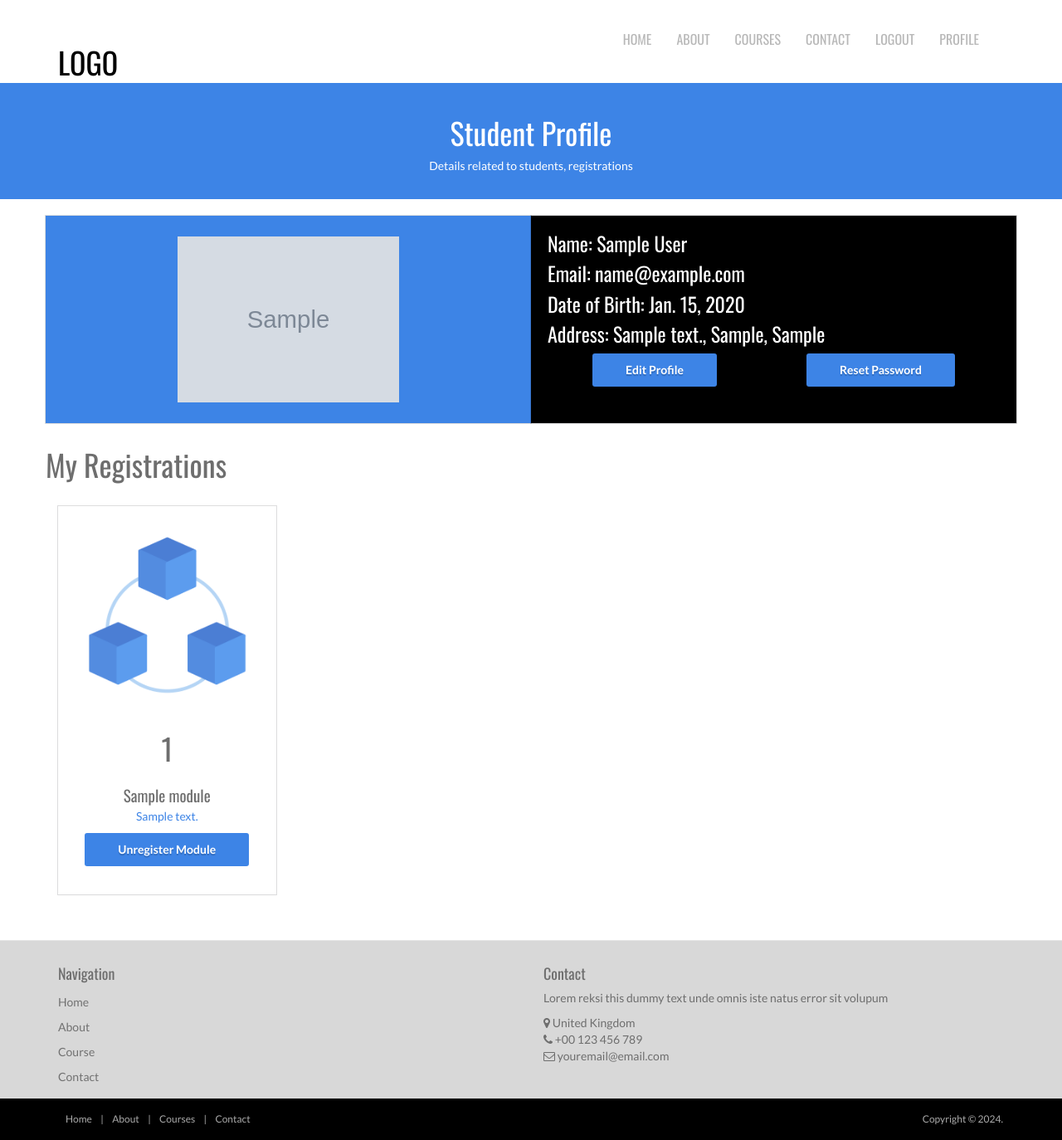
After one commit to farhankhan83/Django, a Django app: page /student in a window 1280 px wide. The commit adds this page. Shown: the whole page at 83% size. Run offline with Django 5.2, Linux system fonts and the light colour scheme; a user stored in the database is signed in; tables that the repository leaves empty hold one stand-in row (values such as "Sample post"); grey boxes marked "Sample" are stand-in pictures; parts of the project's set-up code (start-up, migrations or seed data) failed here and were passed over; some libraries are stand-ins or nearby versions.

Commit message:
reset password and profile page changes (#8)
Co-authored-by: roadboy-brown <>

```diff
--- a/app/settings.py
+++ b/app/settings.py
@@ -132,5 +132,7 @@ STATIC_URL = 'static/'
 
 DEFAULT_AUTO_FIELD = 'django.db.models.BigAutoField'
 
-MEDIA_ROOT = os.path.join(BASE_DIR, 'student_photos')
-MEDIA_URL = '/student_photos/'
+MEDIA_ROOT = os.path.join(BASE_DIR, '')
+MEDIA_URL = '/'
+
+APPEND_SLASH=False
--- a/home/templates/master.html
+++ b/home/templates/master.html
@@ -36,6 +36,7 @@
         <li><a href="{% url 'Contact' %}">Contact</a></li>
 {% if request.user.is_authenticated %}
   <li><a href="{% url 'Logout' %}">Logout</a></li>
+  <li><a href="{% url 'StudentProfile' %}">Profile</a></li>
   {% else %}
   <li><a href="{% url 'Login' %}">Login</a></li>
   <li><a href="{% url 'RegisterStudent' %}">Register</a></li>
--- a/home/templates/module_detail.html
+++ b/home/templates/module_detail.html
@@ -77,15 +77,15 @@
                 {% endif %}
                 {% for student in students %}
                     <div class="col-md-3 col-sm-6 col-xs-6">
-                        <div class="team-member module_shadow_box">
+                        <div class="team-member module_shadow_box text-center">
                             {% if student.photo == NULL %}
                                 <div class="member-img">
-                                    <img class="img-responsive" src="../../{{student.photo}}" alt="">
+                                    <img class="img-responsive" src="{% static 'images/courses/user.png' %}" alt="" style="width: 200px; height: 200px;">
                                 </div>
                             {% endif %}
                             {% if student.photo != NULL %}
                                 <div class="member-img">
-                                    <img class="img-responsive" src="../../{{student.photo}}" alt="">
+                                    <img class="img-responsive" src="../../{{student.photo}}" alt="" style="width: 200px; height: 200px;">
                                 </div>
                             {% endif %}
                             <h1 class="text-center">{{ forloop.counter }}</h1>
--- /dev/null
+++ b/home/templates/student_profile.html
@@ -0,0 +1,73 @@
+{% extends "master.html" %}
+{% load static %}
+
+{% block title %}
+	Student Profile
+{% endblock %}
+{% block content %}
+<header id="head" class="secondary">
+    <div class="container">
+            <h1>Student Profile</h1>
+            <p>Details related to students, registrations</p>
+    </div>
+  </header>
+  <section class="team-content">
+    <div class="container">
+        <div class="row">
+            <div class="col-md-6 col-sm-12 col-xs-12 module_shadow_box text-center" style="background-color: #3d84e6; height: 250px; color: white; display: flex; justify-content: center; align-items: center;">
+                <img class="img-responsive" style="max-height: 200px;" src="../../{{ student.photo }}" alt="">
+            </div>
+            <div class="col-md-6 col-sm-12 col-xs-12 module_shadow_box"
+             style="background-color: #000000; height: 250px; color: white;"
+            >
+            <h3 style="margin-top: 0; ">Name: {{student.user.first_name}} {{student.user.last_name}}</h3>
+            <h3 style="margin-top: 0; ">Email: {{student.user.email}}</h3>
+            <h3 style="margin-top: 0; ">Date of Birth: {{student.date_of_birth}}</h3>
+            <h3 style="margin-top: 0; ">Address: {{student.address}}, {{student.city_town}}, {{student.country}}</h3>
+            <div style="display: flex; flex-direction: row; justify-content: space-around;">
+                <form action="{% url 'EditProfile' %}">
+                    {% csrf_token %}
+                    <button class="btn btn-primary" type="submit"
+                    >Edit Profile</button>
+                </form>
+                <form action="{% url 'Password' student.user.id %}">
+                    {% csrf_token %}
+                    <button class="btn btn-primary" type="submit"
+                    >Reset Password</button>
+                </form>
+            </div>
+            </div>
+        </div>
+    </div>
+</section>
+<section class="team-content">
+    <div class="container">
+        <div class="row">
+            <h1>My Registrations</h1>
+            <br>
+            {% if student_registrations.count == 0 %}
+                <h1>No Modules Registered</h1>
+            {% endif %}
+            {% for reg in student_registrations %}
+                <div class="col-md-3 col-sm-6 col-xs-6 text-center">
+                    <div class="team-member module_shadow_box">
+                        <div class="member-img">
+                            <img class="img-responsive" src="{% static 'images/courses/module.png' %}" alt="">
+                        </div>
+                        <h1 class="text-center">{{ forloop.counter }}</h1>
+                        <h4>{{reg.module.name}}</h4>
+                        <p class="text-center" style="color: #3d84e6;">{{reg.module.description}}</p>
+                        <form action="{% url 'RegisterModule' reg.module.id %}" method="POST">
+                            {% csrf_token %}
+                            <input type="hidden" name="action" value="unregister">
+                            <button class="btn btn-primary" type="submit" {% if not reg.module.availability %}disabled{% endif %}
+                            >Unregister Module</button>
+                        </form>
+                    </div>
+                </div>
+
+            {% endfor %}
+        </div>
+    </div>
+</section>
+{% endblock %}
--- a/home/urls.py
+++ b/home/urls.py
@@ -1,15 +1,21 @@
 from django.urls import path
+from django.contrib.auth import views as auth_views
 from . import views
 
 urlpatterns = [
     path('', views.homePage, name='Home'),
-    path('about/', views.aboutUs, name='About'),
-    path('courses/', views.courses, name='Courses'),
+    path('about', views.aboutUs, name='About'),
+    path('courses', views.courses, name='Courses'),
     path('courses/<int:course_id>', views.courseDetail, name='CourseDetail'),
     path('modules/<int:module_id>', views.moduleDetail, name='ModuleDetail'),
-    path('contact/', views.contact, name='Contact'),
+    path('contact', views.contact, name='Contact'),
     path('login', views.login, name='Login'),
-    path('logout/', views.logoutUser, name='Logout'),
-    path('register/', views.register_student, name='RegisterStudent'),
+    path('logout', views.logoutUser, name='Logout'),
+    path('register', views.register_student, name='RegisterStudent'),
     path('register_in_module/<int:module_id>', views.register_in_module, name='RegisterModule'),
+    path('student', views.student_profile, name='StudentProfile'),
+    path('edit_student', views.edit_profile, name='EditProfile'),
+    path('<int:id>/password/', auth_views.PasswordChangeView.as_view(template_name='change-password.html'), name='Password'),
+    path('password_change/done/', auth_views.PasswordChangeDoneView.as_view(template_name='password_change_done.html'), name='password_change_done'),
+
 ]
--- a/home/views.py
+++ b/home/views.py
@@ -1,7 +1,7 @@
 from django.shortcuts import render, redirect
 from django.contrib.auth import authenticate, login as auth_login, logout
 from django.contrib import messages
-from .forms import RegisterForm
+from .forms import RegisterForm, UserStudentEditForm
 from .models import Course, Module, Student, Registration
 
 def homePage(request):
@@ -141,3 +141,35 @@ def register_in_module(request, module_id):
     else:
         # If it's not a POST request, render the module detail page
         return moduleDetail(request=request, module_id=module_id)
+
+def student_profile(request):
+    user_id = request.user.id
+    student = Student.objects.select_related('user').get(user_id=user_id)
+    if student is None:
+        return redirect('Home')
+
+    student_registrations = Registration.objects.filter(student_id=user_id).select_related('module')
+    # Redirect back to the module detail page
+    return render(request, 'student_profile.html', {'student': student, 'student_registrations': student_registrations})
+
+def edit_profile(request):
+    student = Student.objects.get(user=request.user)
+
+    print({'date_of_birth': student.date_of_birth,
+                                                            'address': student.address,
+                                                            'city_town': student.city_town,
+                                                            'country': student.country,
+                                                            'photo': student.photo})
+    if request.method == 'POST':
+        form = UserStudentEditForm(request.POST, request.FILES, instance=request.user)
+        if form.is_valid():
+            form.save()
+            return redirect('StudentProfile')  # Redirect to profile page after successful edit
+    else:
+        form = UserStudentEditForm(instance=request.user, initial={'date_of_birth': student.date_of_birth,
+                                                            'address': student.address,
+                                                            'city_town': student.city_town,
+                                                            'country': student.country,
+                                                            'photo': student.photo})
+
+    return render(request, 'edit_profile.html', {'form': form})
```
Also changed, not shown: home/forms.py (+48 -2 lines), home/templates/change-password.html (added, +19 -0 lines), home/templates/edit_profile.html (added, +19 -0 lines), home/templates/password_change_done.html (added, +14 -0 lines), home/static/images/courses/user.png (added).
